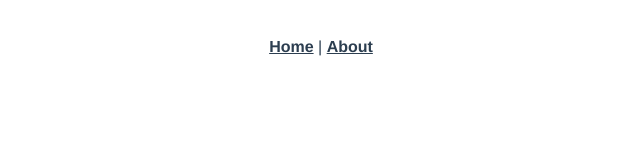
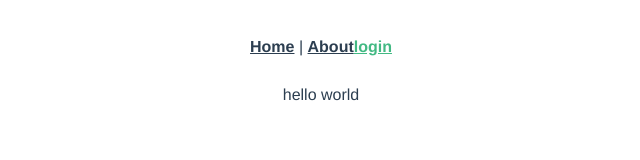
Before and after one commit to Magic-cxf/BackEnd-Manage-System, a Vue app: page /login in a window 1280 px wide. Before the commit this address had no page. Shown: the top 160 px of the page, without its empty margins (319-959 px from the left). Built offline with nearby package versions, Linux system fonts and the light colour scheme.

Commit message:
elementplus

```diff
--- a/package.json
+++ b/package.json
@@ -8,10 +8,11 @@
     "lint": "vue-cli-service lint",
     "prettier": "prettier --write .",
     "prepare": "husky install",
-    "commit":"cz"
+    "commit": "cz"
   },
   "dependencies": {
     "core-js": "^3.8.3",
+    "element-plus": "^2.2.5",
     "vue": "^3.2.13",
     "vue-router": "^4.0.3",
     "vuex": "^4.0.0"
--- a/src/App.vue
+++ b/src/App.vue
@@ -2,6 +2,7 @@
   <nav>
     <router-link to="/">Home</router-link> |
     <router-link to="/about">About</router-link>
+    <router-link to="/login">login</router-link>
   </nav>
   <router-view />
 </template>
--- a/src/router/index.ts
+++ b/src/router/index.ts
@@ -1,19 +1,20 @@
 import { createRouter, createWebHistory, RouteRecordRaw } from "vue-router"
-import HomeView from "../views/HomeView.vue"
 
 const routes: Array<RouteRecordRaw> = [
   {
     path: "/",
     name: "home",
-    component: HomeView
+    component: () => import("../views/HomeView.vue")
   },
   {
     path: "/about",
     name: "about",
-    // route level code-splitting
-    // this generates a separate chunk (about.[hash].js) for this route
-    // which is lazy-loaded when the route is visited.
-    component: () => import(/* webpackChunkName: "about" */ "../views/AboutView.vue")
+    component: () => import("../views/AboutView.vue")
+  },
+  {
+    path: "/login",
+    name: "login",
+    component: () => import("views/login/login.vue")
   }
 ]
 
--- /dev/null
+++ b/src/views/login/login.vue
@@ -0,0 +1,13 @@
+<template>
+  <div>{{ info }}</div>
+</template>
+<script setup lang="ts">
+import { ref } from "vue"
+const info = ref("hello world")
+</script>
+<style scoped>
+* {
+  margin: 0;
+  padding: 0;
+}
+</style>
--- a/vue.config.js
+++ b/vue.config.js
@@ -1,4 +1,18 @@
 const { defineConfig } = require("@vue/cli-service")
 module.exports = defineConfig({
-  transpileDependencies: true
+  transpileDependencies: true,
+  lintOnSave: false,
+  configureWebpack: {
+    resolve: {
+      alias: {
+        assets: "@/assets",
+        common: "@/common",
+        components: "@/components",
+        network: "@/network",
+        views: "@/views",
+        router: "@/router",
+        store: "@/store"
+      }
+    }
+  }
 })
```
Also changed, not shown: .eslintrc.js, 2 other files (tests, documents, lock files or other folders).
